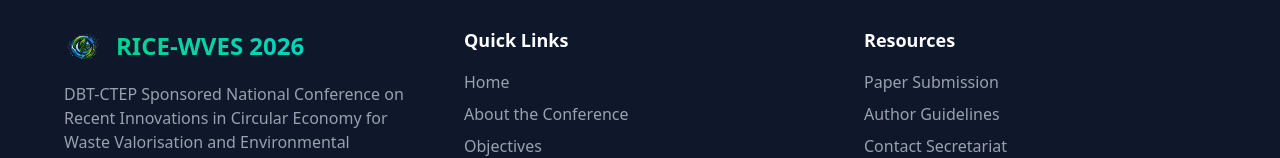
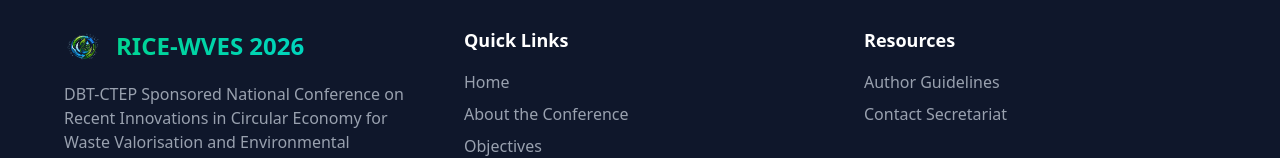
Before and after one commit to krishna7602/bt_event, a React (Vite) app in the folder frontend/: page / in a window 1280 px wide. Shown: the part 3860-4018 px from the top of the page. Built offline with nearby package versions, Linux system fonts and the light colour scheme; no server answers.

Commit message:
feat: implement initial Navbar, App shell, and site configuration for RICE-WVES 2026 portal

```diff
--- a/frontend/src/App.jsx
+++ b/frontend/src/App.jsx
@@ -19,7 +19,6 @@ import PhotoGallery from "./Pages/PhotoGalleryPage";
 import KeynoteSpeakers from "./Pages/KeynoteSpeakers";
 import Tours from "./Pages/ToursPage";
 import GuidelinesToAuthors from "./Pages/GuidelinesToAuthors";
-import PaperSubmission from "./Pages/PaperSubmissionPage";
 import RegistrationPage from "./Pages/RegistrationPage";
 import BestStudentAward from "./Pages/BestStudentAward";
 import PaperPublication from "./Pages/PaperPublicationPage";
@@ -60,7 +59,6 @@ export default function App() {
 
         {/* AUTHORS */}
         <Route path="/guidelines" element={<ManagedPage pageKey="guidelines" fallback={GuidelinesToAuthors} />} />
-        <Route path="/paper-submission" element={<ManagedPage pageKey="paper-submission" fallback={PaperSubmission} />} />
         <Route path="/publication" element={<ManagedPage pageKey="publication" fallback={PaperPublication} />} />
         <Route path="/best-student-award" element={<ManagedPage pageKey="best-student-award" fallback={BestStudentAward} />} />
 
--- a/frontend/src/components/Footer.jsx
+++ b/frontend/src/components/Footer.jsx
@@ -18,7 +18,6 @@ const Footer = () => {
   ];
 
   const resources = [
-    { name: "Paper Submission", path: "/paper-submission" },
     { name: "Author Guidelines", path: "/guidelines" },
     { name: "Contact Secretariat", path: "/contact" }
   ];
--- a/frontend/src/components/Navbar.jsx
+++ b/frontend/src/components/Navbar.jsx
@@ -25,7 +25,6 @@ export default function Navbar() {
       name: "Authors",
       dropdown: [
         { name: "Guidelines to Authors", path: '/guidelines' },
-        { name: "Paper Submission", path: '/paper-submission' },
         { name: "Paper Publication", path: '/publication' },
         { name: "Awards", path: '/best-student-award' }
       ]
--- a/frontend/src/config/defaultSiteConfig.js
+++ b/frontend/src/config/defaultSiteConfig.js
@@ -36,7 +36,6 @@ export const defaultSiteConfig = {
         name: "Authors",
         dropdown: [
           { name: "Guidelines to Authors", path: "/guidelines" },
-          { name: "Paper Submission", path: "/paper-submission" },
           { name: "Paper Publication", path: "/publication" },
           { name: "Best Student Award", path: "/best-student-award" },
         ],
```
